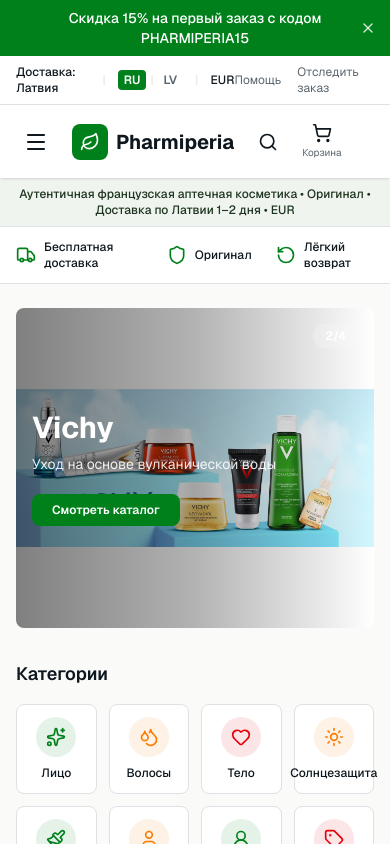
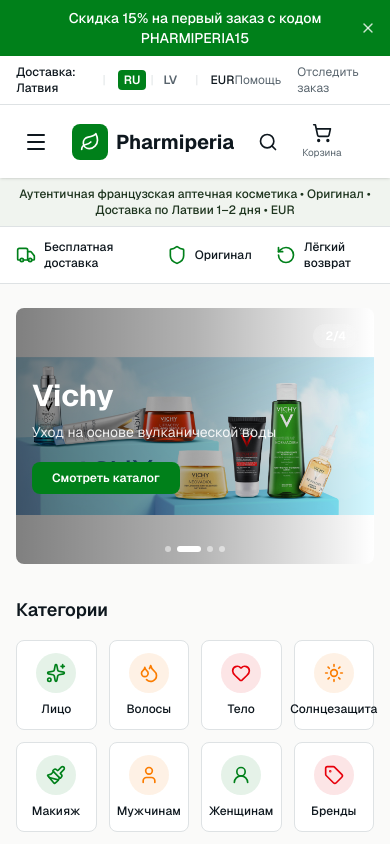
Before and after one commit to GoodNyar/v0-vita-store-to-pharmiperia, a Next.js app: page / in a window 390 px wide. Shown: the top 844 px of the page. Built offline with nearby package versions, Linux system fonts and the light colour scheme.

Commit message:
fix: resolve image cropping and mobile swipe issues\n\nIncrease desktop image container height and fix mobile dots pagination\nshowing for better user interaction.

```diff
--- a/components/hero-banner.tsx
+++ b/components/hero-banner.tsx
@@ -115,19 +115,19 @@ export function HeroBanner() {
 
   return (
     <div
-      className="relative w-full overflow-hidden rounded-lg cursor-pointer group"
+      className="relative w-full overflow-hidden rounded-lg cursor-pointer"
       onClick={navigateToBrand}
       onTouchStart={handleTouchStart}
       onTouchEnd={handleTouchEnd}
     >
       {/* Main Slider Container */}
-      <div className="relative h-80 w-full md:h-[420px]">
+      <div className="relative h-64 w-full sm:h-72 md:h-96 lg:h-[480px] bg-white">
         {/* Background Image — 100% width, contain to show full composition */}
         <Image
           src={slide.image}
           alt={slide.brand}
           fill
-          className="object-contain object-center transition-opacity duration-500 bg-white"
+          className="object-contain object-center transition-opacity duration-500"
           priority={current === 0}
           key={`slide-image-${current}`}
         />
@@ -190,10 +190,9 @@ export function HeroBanner() {
           </button>
         )}
 
-        {/* Dot Navigation — Desktop Only */}
-        {!isMobile && (
+        {/* Dot Navigation — All Devices */}
         <div
-            className="absolute bottom-4 left-1/2 z-20 flex -translate-x-1/2 gap-1.5 md:bottom-5 md:gap-2"
+          className="absolute bottom-3 left-1/2 z-20 flex -translate-x-1/2 gap-1.5 md:bottom-4 md:gap-2"
           onClick={(e) => e.stopPropagation()}
         >
           {slides.map((_, index) => (
@@ -205,15 +204,14 @@ export function HeroBanner() {
               }}
               className={`transition-all duration-300 ${
                 index === current
-                    ? "h-2 w-7 rounded-full bg-white md:h-2.5 md:w-8"
-                    : "h-2 w-2 rounded-full bg-white/50 hover:bg-white/70 md:h-2.5 md:w-2.5"
+                  ? "h-1.5 w-6 rounded-full bg-white md:h-2 md:w-8"
+                  : "h-1.5 w-1.5 rounded-full bg-white/50 hover:bg-white/70 md:h-2 md:w-2"
               }`}
               aria-label={`Go to slide ${index + 1}`}
               aria-current={index === current}
             />
           ))}
         </div>
-        )}
 
         {/* Slide Counter */}
         <div
```
Lines whose indentation alone changed are shown as unchanged.
